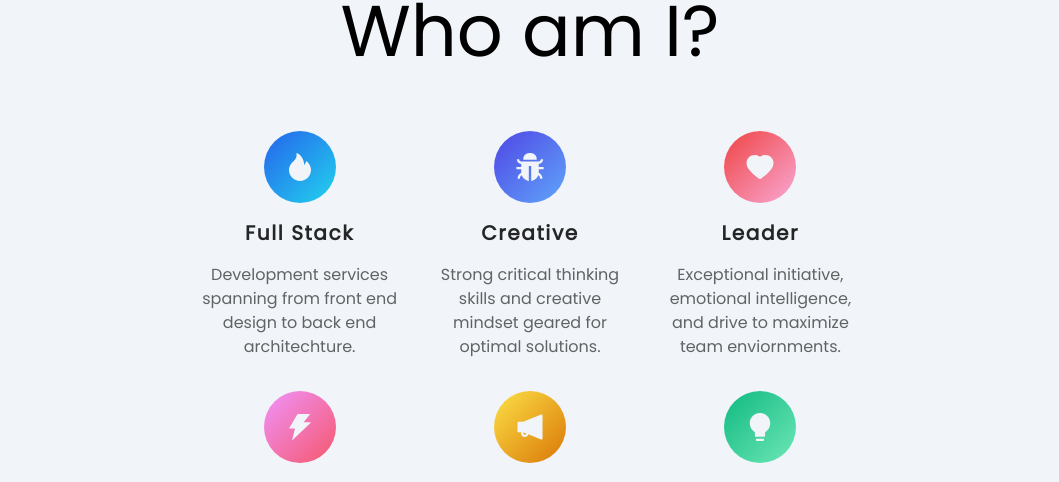
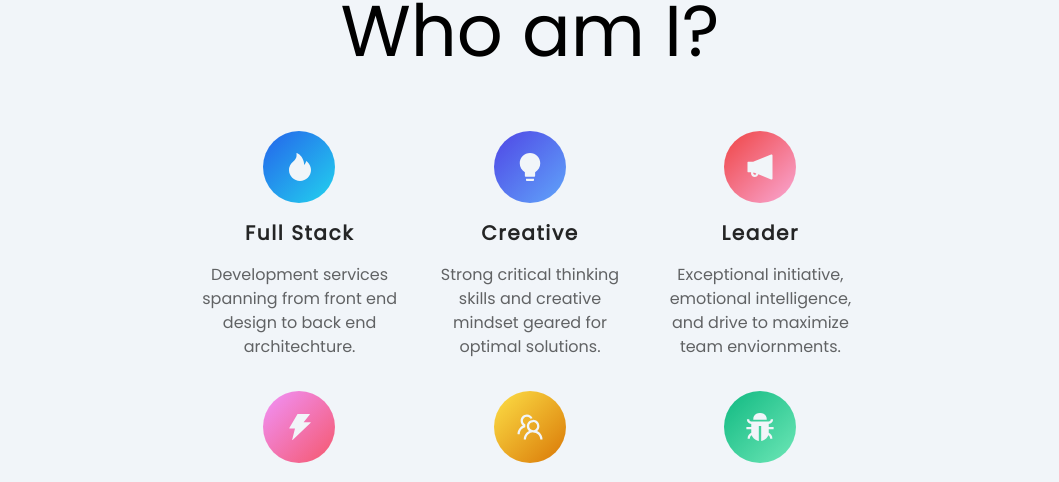
Before and after one commit to nrsimonelli/nrsimonelli.github.io, a React (Create React App) app: page / in a window 1280 px wide. Shown: the part 853-1335 px from the top of the page, without its empty margins (110-1169 px from the left). Built offline with nearby package versions, Linux system fonts and the light colour scheme.

Commit message:
updated icons

```diff
--- a/src/About.js
+++ b/src/About.js
@@ -2,7 +2,7 @@ import React from 'react';
 import {
   AiFillFire,
   AiFillBug,
-  AiFillHeart,
+  AiOutlineTeam,
   AiFillThunderbolt,
   AiFillBulb,
   AiFillNotification,
@@ -46,7 +46,7 @@ const About = () => {
             data-aos-anchor-placement='#about'
           >
             <div className='about-icon-image-container flex justify-center items-center icon-indigo'>
-              <AiFillBug className='about-icon-image' />
+              <AiFillBulb className='about-icon-image' />
             </div>
             <div className='about-icon-title'>
               <div>Creative</div>
@@ -66,7 +66,7 @@ const About = () => {
             data-aos-anchor-placement='#about'
           >
             <div className='about-icon-image-container flex justify-center items-center icon-red'>
-              <AiFillHeart className='about-icon-image' />
+              <AiFillNotification className='about-icon-image' />
             </div>
             <div className='about-icon-title'>
               <div>Leader</div>
@@ -106,7 +106,7 @@ const About = () => {
             data-aos-anchor-placement='#about'
           >
             <div className='about-icon-image-container flex justify-center items-center icon-orange'>
-              <AiFillNotification className='about-icon-image' />
+              <AiOutlineTeam className='about-icon-image' />
             </div>
             <div className='about-icon-title'>
               <div>Agile</div>
@@ -126,7 +126,7 @@ const About = () => {
             data-aos-anchor-placement='#about'
           >
             <div className='about-icon-image-container flex justify-center items-center icon-green'>
-              <AiFillBulb className='about-icon-image' />
+              <AiFillBug className='about-icon-image' />
             </div>
             <div className='about-icon-title'>
               <div>Engaging</div>
```
